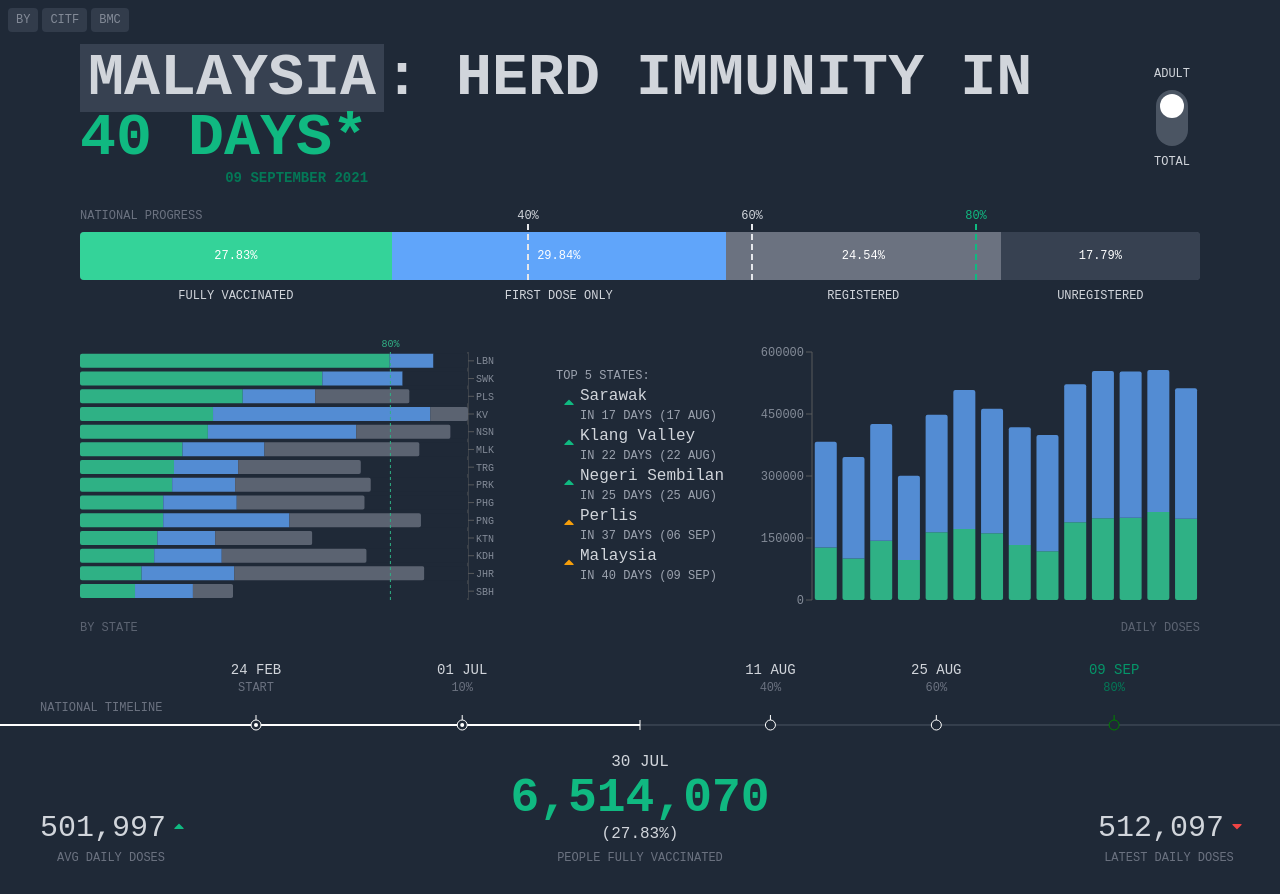
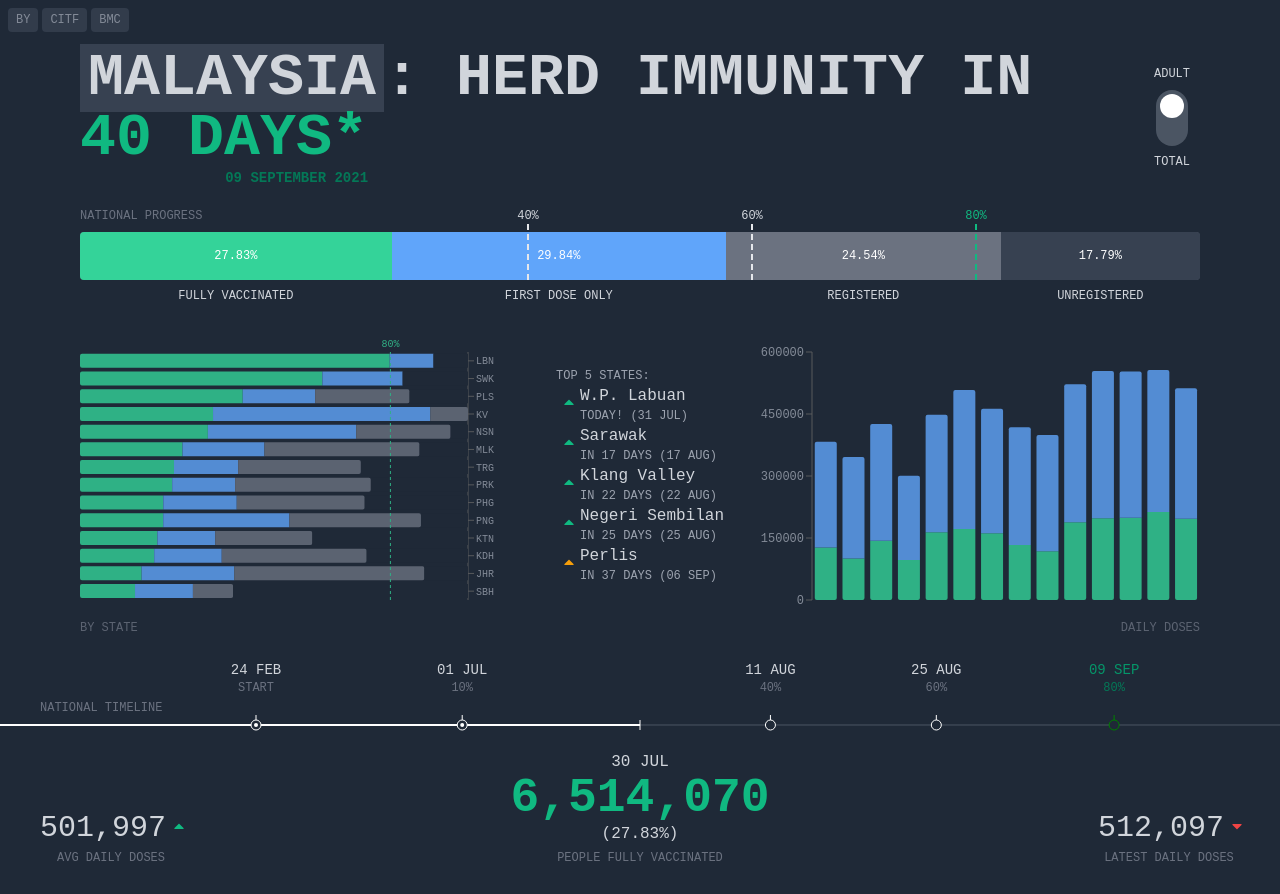
Before and after one commit to shenghann/my-vax-progress, a Next.js app: page / in a window 1280 px wide. Built offline with nearby package versions, Linux system fonts and the light colour scheme.

Commit message:
show labuan as today

```diff
--- a/pages/index.js
+++ b/pages/index.js
@@ -739,7 +739,10 @@
                 <div>
                   <p>{state.name}</p>
                   <p className="text-xs uppercase text-gray-400">
-                    in {state.herd_n_days} days ({state.herd_date_dp})
+                    {state.herd_n_days == 0
+                      ? "Today! "
+                      : `in ${state.herd_n_days} days `}
+                    ({state.herd_date_dp})
                   </p>
                 </div>
               </div>
```
Also changed, not shown: data/data2.json, 1 other file (tests, documents, lock files or other folders).
